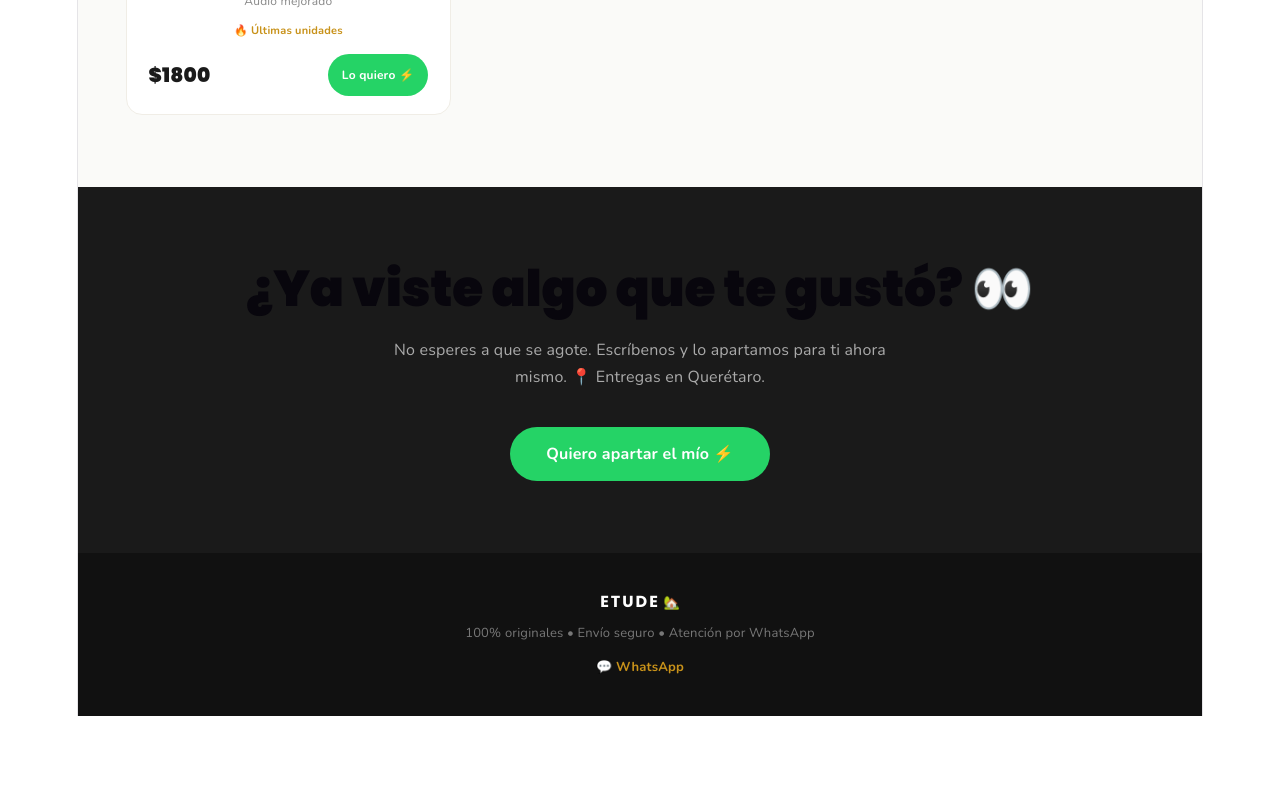
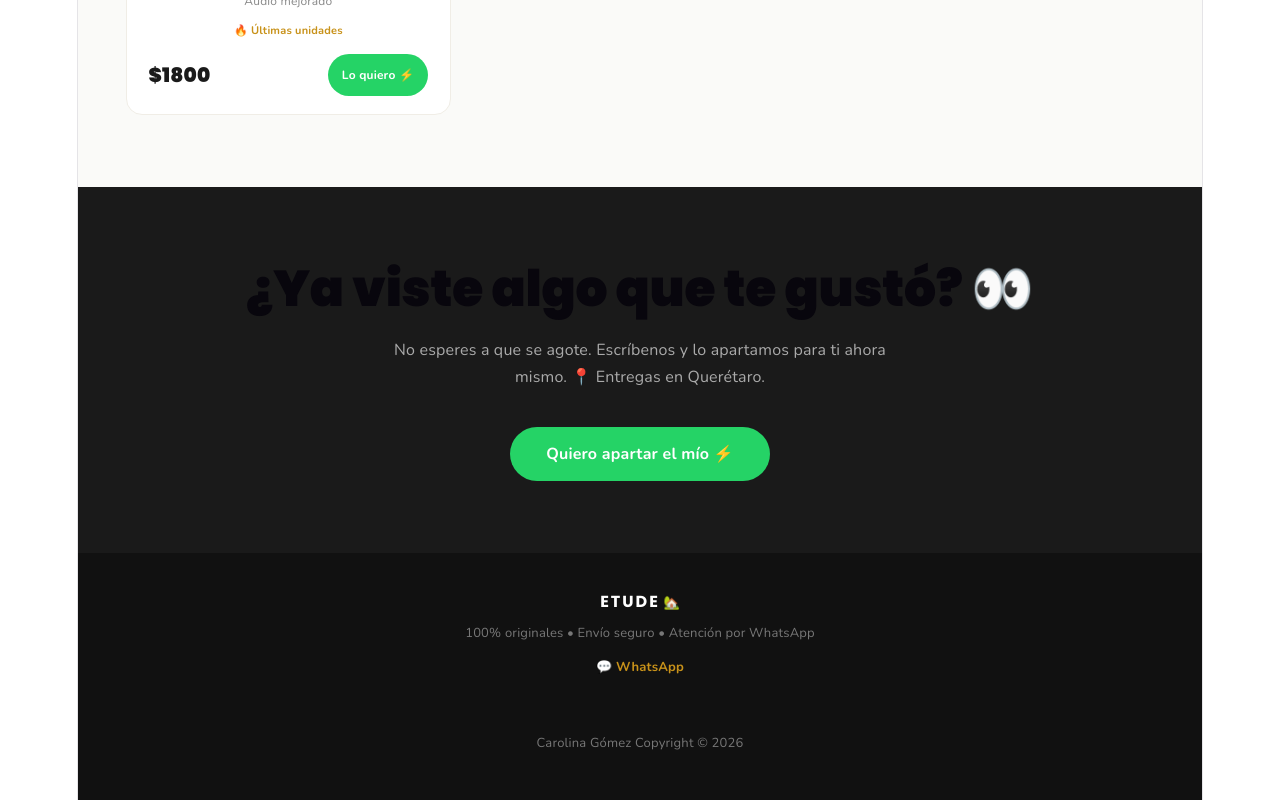
Before and after one commit to carolina0304/EtudeShop, a React (Vite) app in the folder etudeshop/: page / in a window 1280 px wide. Shown: the part 4136-4936 px from the top of the page. Before the commit the page ends 4852 px from the top, so only its background shows below. Built offline with nearby package versions, Linux system fonts and the light colour scheme.

Commit message:
copyright

```diff
--- a/etudeshop/src/App.jsx
+++ b/etudeshop/src/App.jsx
@@ -1231,6 +1231,7 @@ export default function App() {
             💬 WhatsApp
           </a>
         </p>
+        <p style={{ margin: "50px 0 8px" }}>Carolina Gómez Copyright © 2026</p>
       </footer>
     </div>
   );
```
